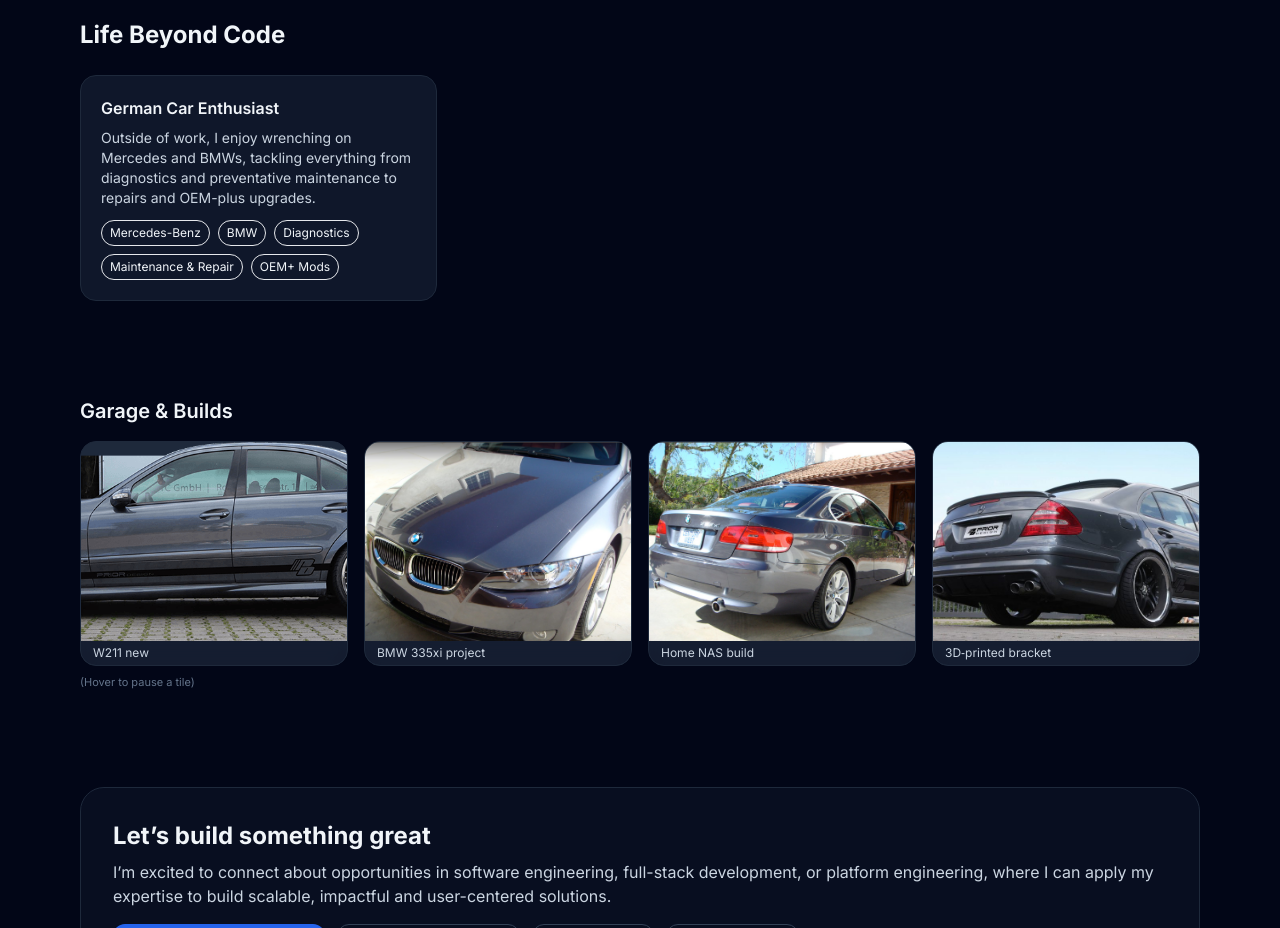
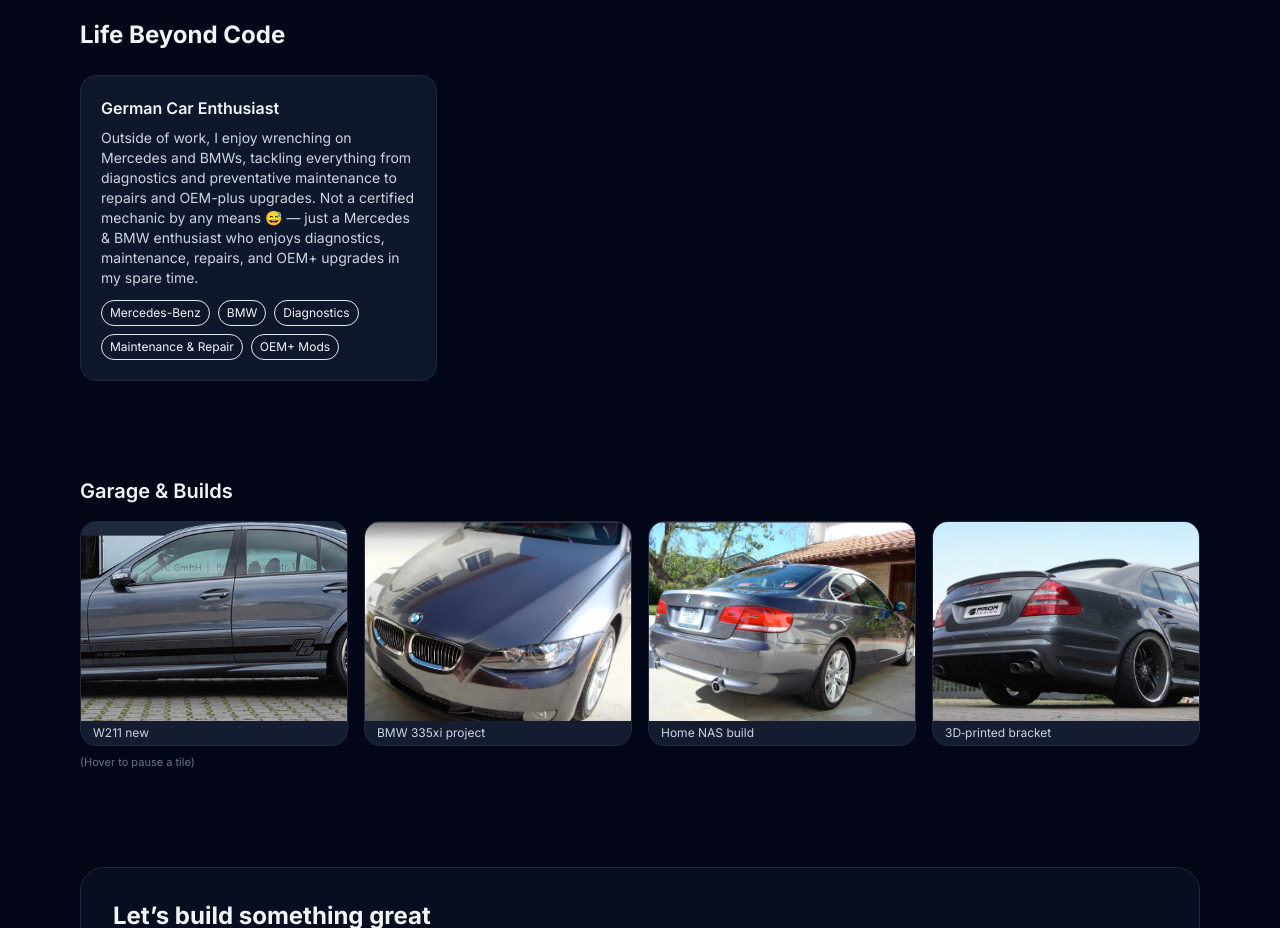
Before and after one commit to laithse1/laithse1.github.io, a Next.js app: page / in a window 1280 px wide. Shown: the part 3160-4088 px from the top of the page. Built offline with nearby package versions, Linux system fonts and the light colour scheme.

Commit message:
Not a mechanic

```diff
--- a/src/app/page.tsx
+++ b/src/app/page.tsx
@@ -89,6 +89,8 @@
             <p className="mt-2 text-sm text-slate-600 dark:text-slate-300">
               Outside of work, I enjoy wrenching on Mercedes and BMWs, tackling everything from diagnostics and
               preventative maintenance to repairs and OEM-plus upgrades.
+
+              Not a certified mechanic by any means 😅 — just a Mercedes & BMW enthusiast who enjoys diagnostics, maintenance, repairs, and OEM+ upgrades in my spare time.
             </p>
             <div className="mt-3 flex flex-wrap gap-2 text-xs">
               <span className="px-2 py-1 rounded-full border">Mercedes-Benz</span>
```
